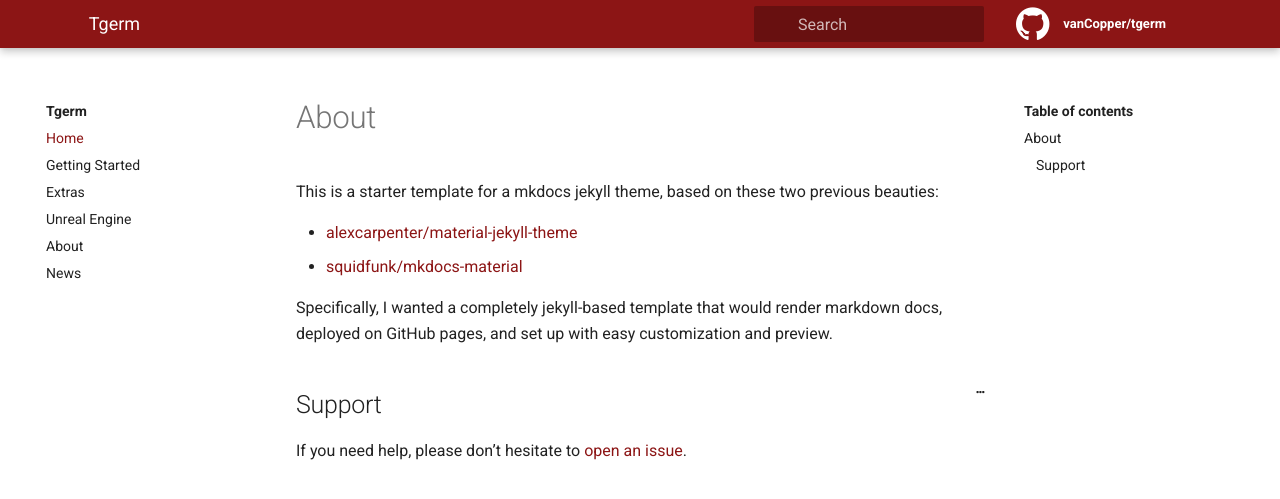
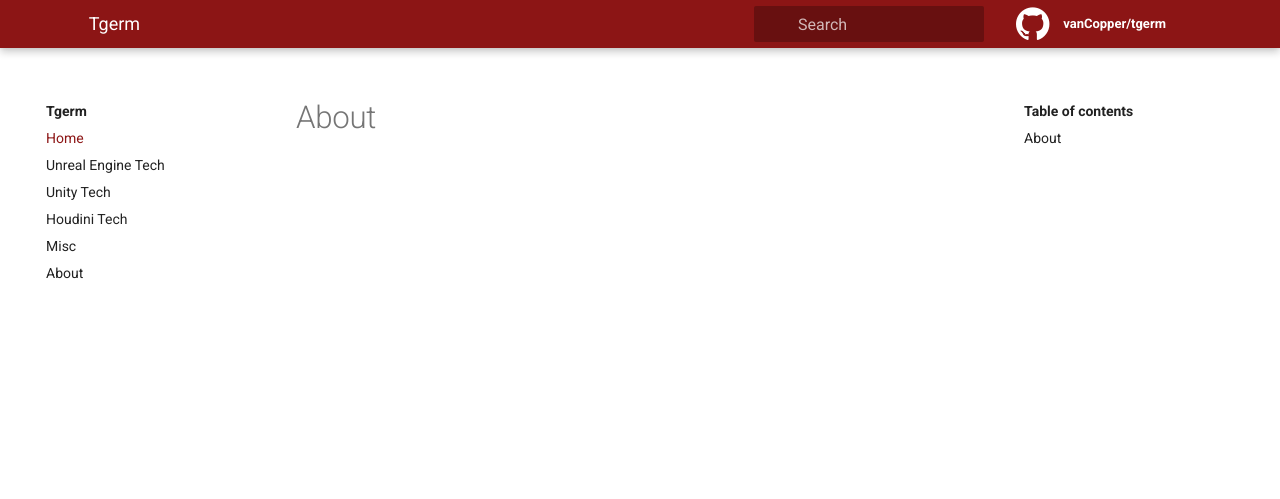
Before and after one commit to vanCopper/tgerm, a Jekyll site: the page built from pages/about.md, in a window 1280 px wide and 900 px high. Shown: the top 499 px of the window. Built offline with Jekyll 4.4.1, drawn with Linux system fonts in a browser that asks for light colours.

Commit message:
修改toc布局

```diff
--- a/_data/toc.yml
+++ b/_data/toc.yml
@@ -1,5 +1,7 @@
-- title: "Getting Started"
-  url: "docs/getting-started"
+- title: "Unreal Engine Tech"
+  url: "ue-tech"
+- title: "Unity Tech"
+  url: "unity-tech"
   children:
     - title: Features
       url: "docs/getting-started#getting-started"
@@ -7,8 +9,8 @@
       url: "docs/getting-started#development"
     - title: Customization
       url: "docs/getting-started#customization"
-- title: "Extras"
-  url: "docs/extras"
+- title: "Houdini Tech"
+  url: "houdini-tech"
   children:
     - title: Quizzes
       url: "docs/extras/example-quiz"
@@ -16,9 +18,7 @@
       url: "forum"
     - title: Interactive Code
       url: "docs/extras/interactive"
-- title: "Unreal Engine"
-  url: "docs/UnrealEngine"
+- title: "Misc"
+  url: "news"
 - title: "About"
   url: "about"
-- title: "News"
-  url: "news"
--- a/_includes/head.html
+++ b/_includes/head.html
@@ -27,6 +27,6 @@
   <meta name="lang:search.result.other" content="# matching documents">
   <meta name="lang:search.tokenizer" content="[\s\-]+">
   <script src="{{ site.baseurl }}/assets/js/modernizr.74668098.js"></script>
-  <link rel="shortcut icon" href="{{ site.baseurl }}/assets/img/favicon.png">
+  <link rel="shortcut icon" href="{{ site.baseurl }}/assets/img/favicon.ico">
   <link rel="stylesheet" href="{{ site.baseurl }}/assets/css/main.css">
   <link rel="stylesheet" href="{{ site.baseurl }}/assets/css/palette.css">
--- a/pages/about.md
+++ b/pages/about.md
@@ -4,17 +4,3 @@ permalink: /about/
 ---
 
 # About
-
-This is a starter template for a mkdocs jekyll theme, based on these two
-previous beauties:
-
- - [alexcarpenter/material-jekyll-theme](http://alexcarpenter.github.io/material-jekyll-theme)
- - [squidfunk/mkdocs-material](https://github.com/squidfunk/mkdocs-material)
-
-Specifically, I wanted a completely jekyll-based template that would render
-markdown docs, deployed on GitHub pages, and set up with easy customization
-and preview.
-
-## Support
-
-If you need help, please don't hesitate to [open an issue](https://www.github.com/{{ site.github_repo }}/{{ site.github_user }}).
--- /dev/null
+++ b/pages/houdini-tech.md
@@ -0,0 +1,6 @@
+---
+title: Houdini Tech
+permalink: /houdini-tech/
+---
+
+# Houdini Tech
--- /dev/null
+++ b/pages/ue-tech.md
@@ -0,0 +1,6 @@
+---
+title: Unreal Engine Tech
+permalink: /ue-tech/
+---
+
+# Unreal Engine Tech
--- /dev/null
+++ b/pages/unity-tech.md
@@ -0,0 +1,6 @@
+---
+title: Unity Tech
+permalink: /unity-tech/
+---
+
+# Unity Tech
```
Also changed, not shown: assets/img/favicon.ico (added).
